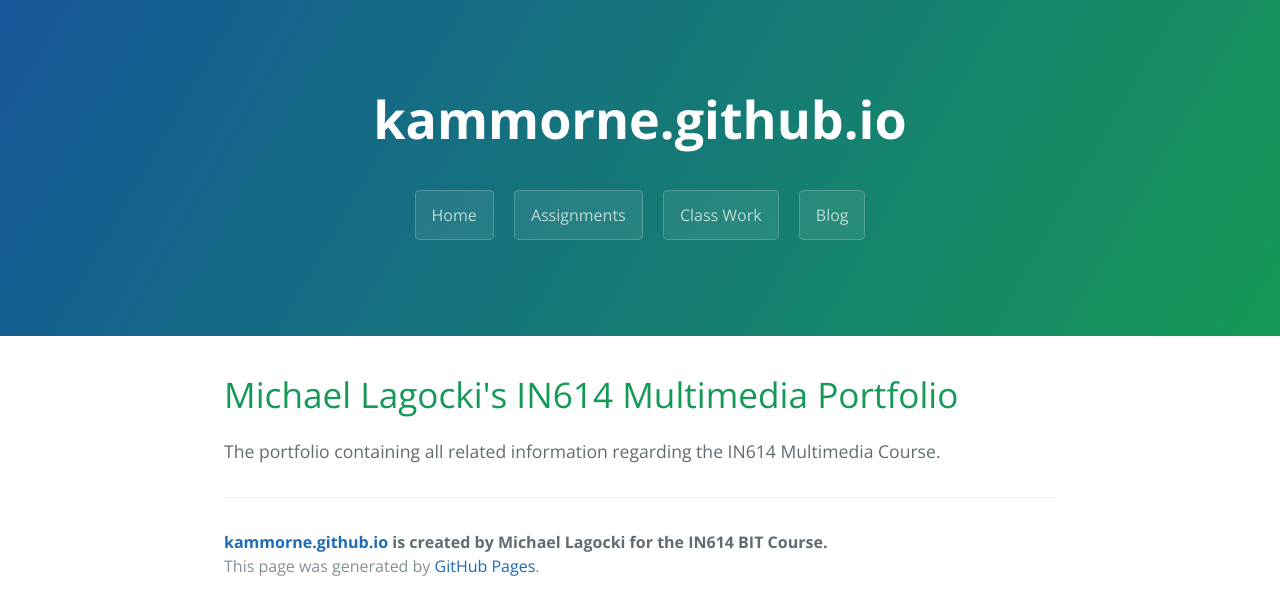
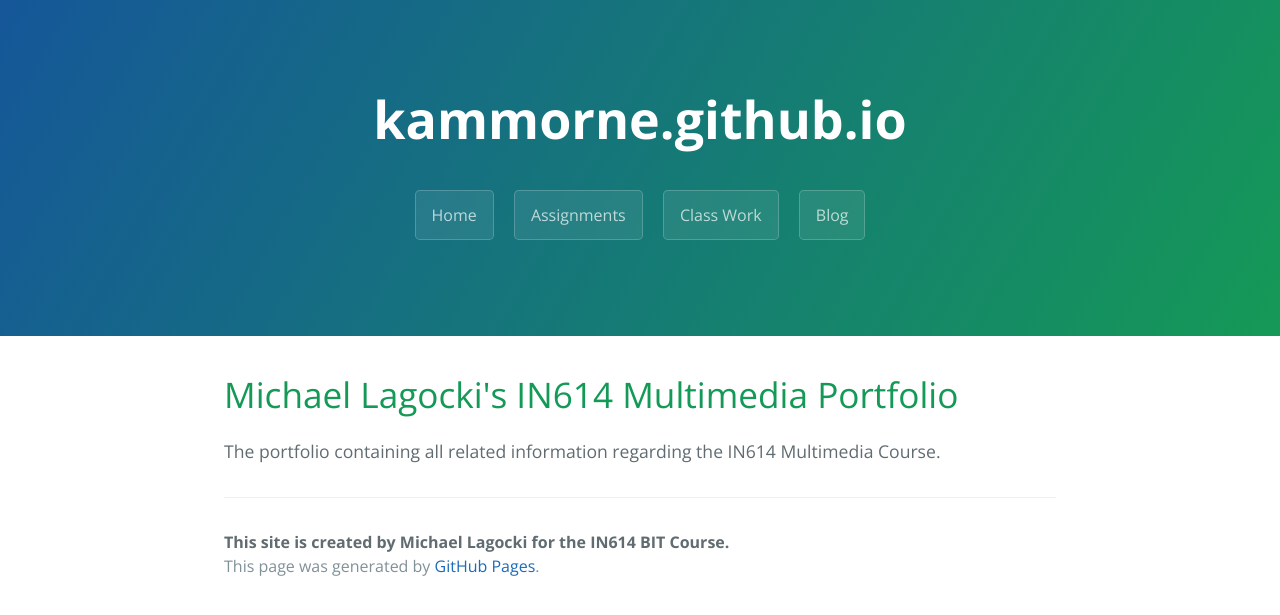
Before and after one commit to kammorne/kammorne.github.io, a Jekyll site: the page built from index.html, in a window 1280 px wide. Shown: the top 615 px of the page. Built offline with Jekyll 4.4.1, drawn with Linux system fonts in a browser that asks for light colours.

Commit message:
Update page-footer.html

```diff
--- a/_includes/page-footer.html
+++ b/_includes/page-footer.html
@@ -1,4 +1,4 @@
 <footer class="site-footer">
-  <span class="site-footer-owner"><a href="{{ site.url }}">{{ site.title }}</a> is created by Michael Lagocki for the IN614 BIT Course.</span>
+  <span class="site-footer-owner">This site is created by Michael Lagocki for the IN614 BIT Course.</span>
   <span class="site-footer-credits">This page was generated by <a href="https://pages.github.com">GitHub Pages</a>.</span>
 </footer>
```
